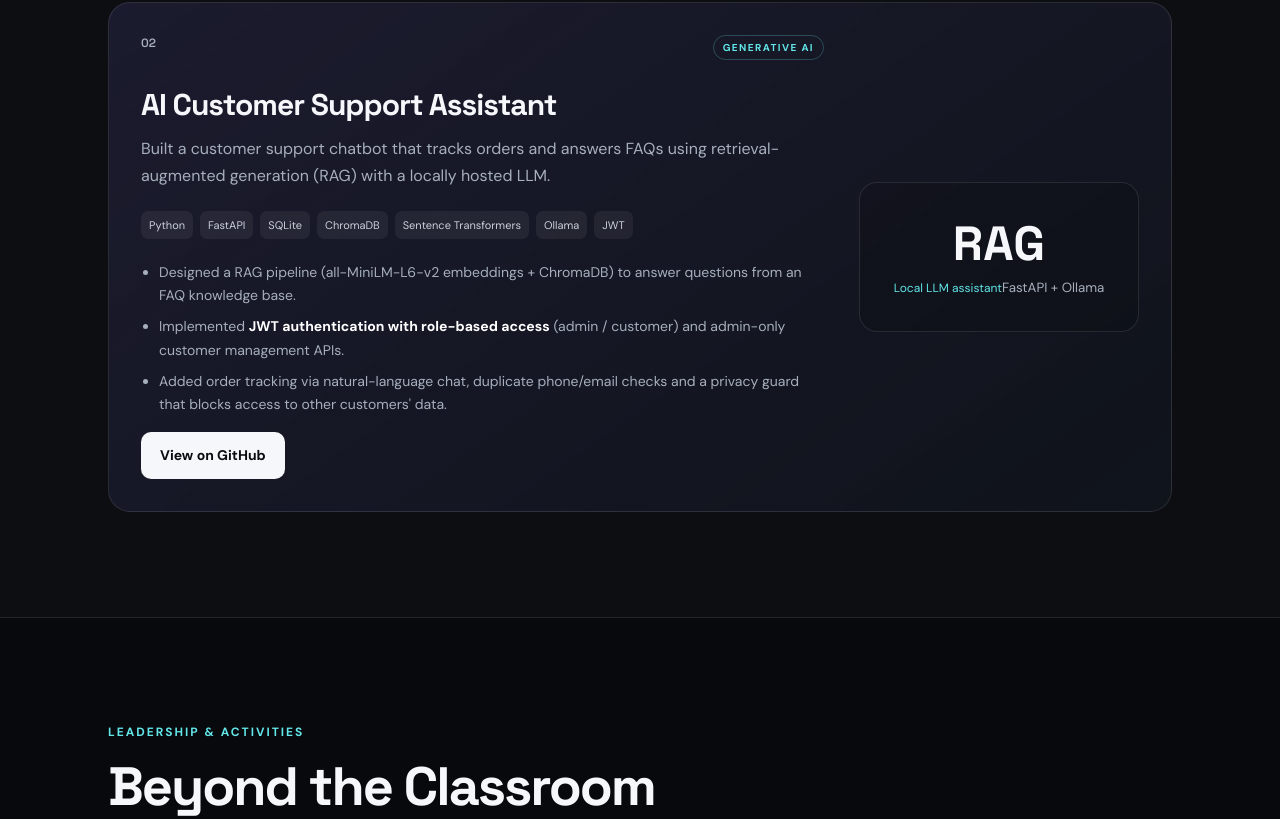
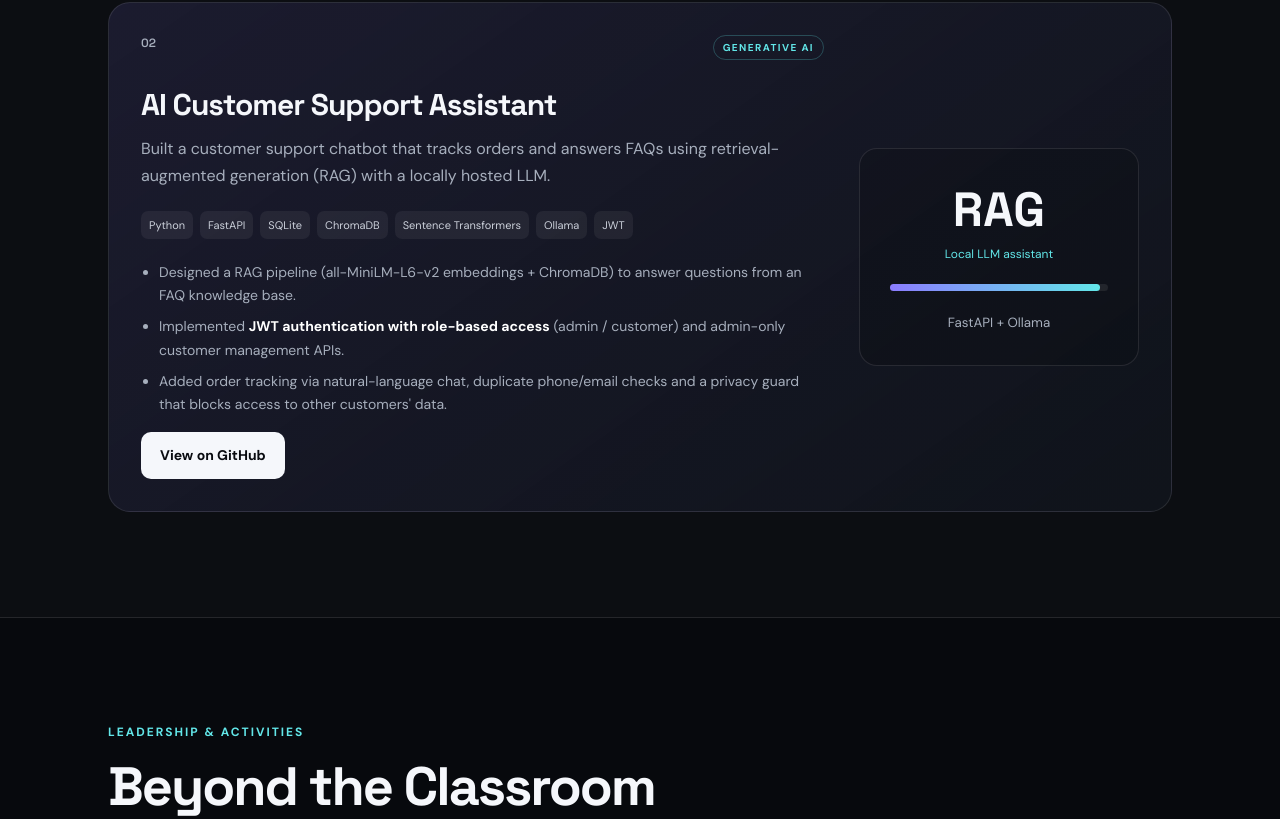
Before and after one commit to gauravkumar-bug/portfolio, a plain HTML site: page index.html in a window 1280 px wide. Shown: the part 3601-4420 px from the top of the page. Drawn offline with Linux system fonts and the light colour scheme.

Commit message:
Fix project card layout

```diff
--- a/index.html
+++ b/index.html
@@ -111,7 +111,7 @@
       </ul>
       <p style="margin-top:16px"><a class="btn primary" href="https://github.com/gauravkumar-bug/ai-customer-support" target="_blank" rel="noopener">View on GitHub</a></p>
     </div>
-    <div class="result-card"><strong>RAG</strong><span>Local LLM assistant</span><small>FastAPI + Ollama</small></div>
+    <div class="result-card"><strong>RAG</strong><span>Local LLM assistant</span><div class="bar"><i></i></div><small>FastAPI + Ollama</small></div>
   </article>
 </section>
 
```
